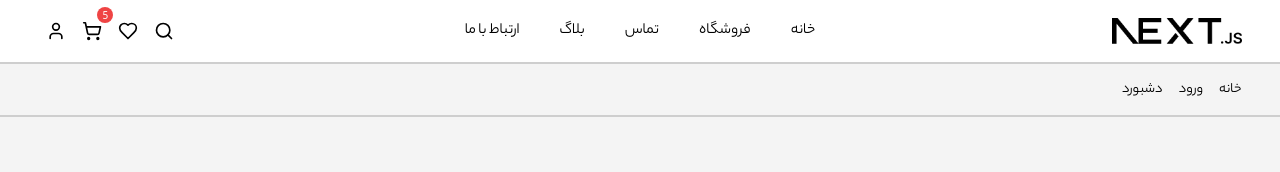
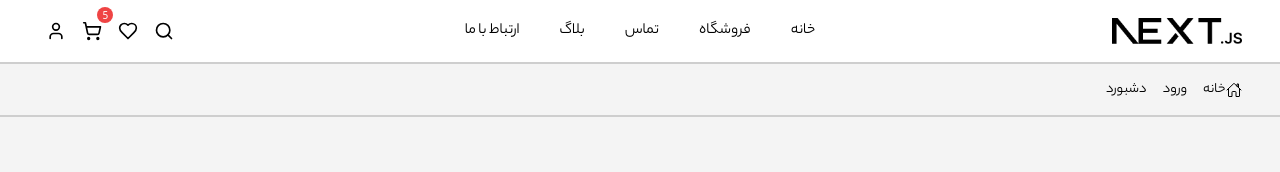
Before and after one commit to alizamanian79/Ecommerce, a Next.js app in the folder client/: page /login/1 in a window 1280 px wide. Shown: the top 172 px of the page. Built offline with nearby package versions, Linux system fonts and the light colour scheme.

Commit message:
react icon

```diff
--- a/client/package.json
+++ b/client/package.json
@@ -18,6 +18,7 @@
     "next-themes": "^0.2.1",
     "react": "^18",
     "react-dom": "^18",
+    "react-icons": "^5.0.1",
     "react-redux": "^9.1.0",
     "react-responsive": "^9.0.2"
   },
--- a/client/src/components/GlobalComponents/AddressBar/AddressBar.tsx
+++ b/client/src/components/GlobalComponents/AddressBar/AddressBar.tsx
@@ -1,14 +1,12 @@
 import React from "react";
-import { FontAwesomeIcon } from "@fortawesome/react-fontawesome";
-
-import { faDashboard } from "@fortawesome/free-solid-svg-icons";
+import { IoHomeOutline } from "react-icons/io5";
 
 function AddressBar() {
 
   return (
     <div className={`w-100 h-[55px] border-t-2 border-b-2 border-[#cecece] border-indigo-500 flex items-center justify-center`}>
   <ul className={`w-94 h-full flex items-center justify-start bg-rmv`}>
-        <FontAwesomeIcon icons={faDashboard} />
+        <IoHomeOutline />
 
     <li className={`ml-2 md:ml-4 lg:ml-4 font-["yekanBakht"]`}>خانه</li>
     <li className={`ml-2 md:ml-4 lg:ml-4 font-["yekanBakht"]`}>ورود</li>
```
Also changed, not shown: 1 other file (tests, documents, lock files or other folders).
